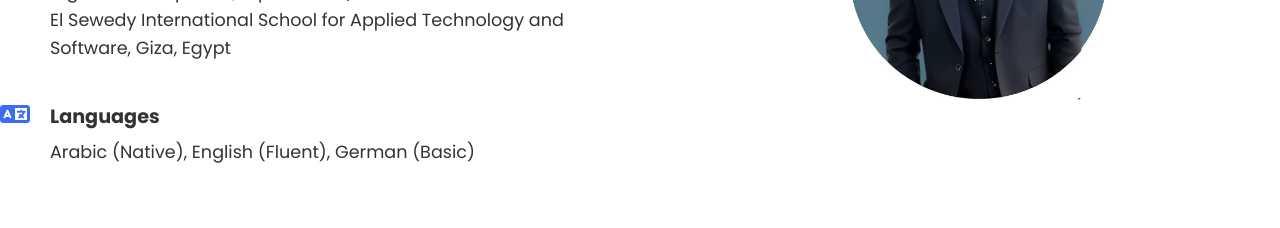
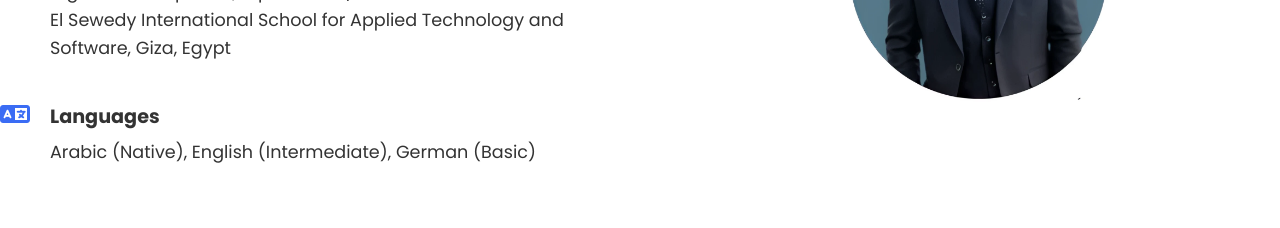
Before and after one commit to Ezzeldeen-Mohamed/Ezzeldeen-Mohamed.github.io, a plain HTML site: page index.html in a window 1280 px wide. Shown: the part 1300-1528 px from the top of the page. Drawn offline with nearby package versions, Linux system fonts and the light colour scheme.

Commit message:
intermediate

```diff
--- a/index.html
+++ b/index.html
@@ -1010,7 +1010,7 @@
                         <i class="fas fa-language"></i>
                         <div>
                             <h4>Languages</h4>
-                            <p>Arabic (Native), English (Fluent), German (Basic)</p>
+                            <p>Arabic (Native), English (Intermediate), German (Basic)</p>
                         </div>
                     </div>
                 </div>
```
